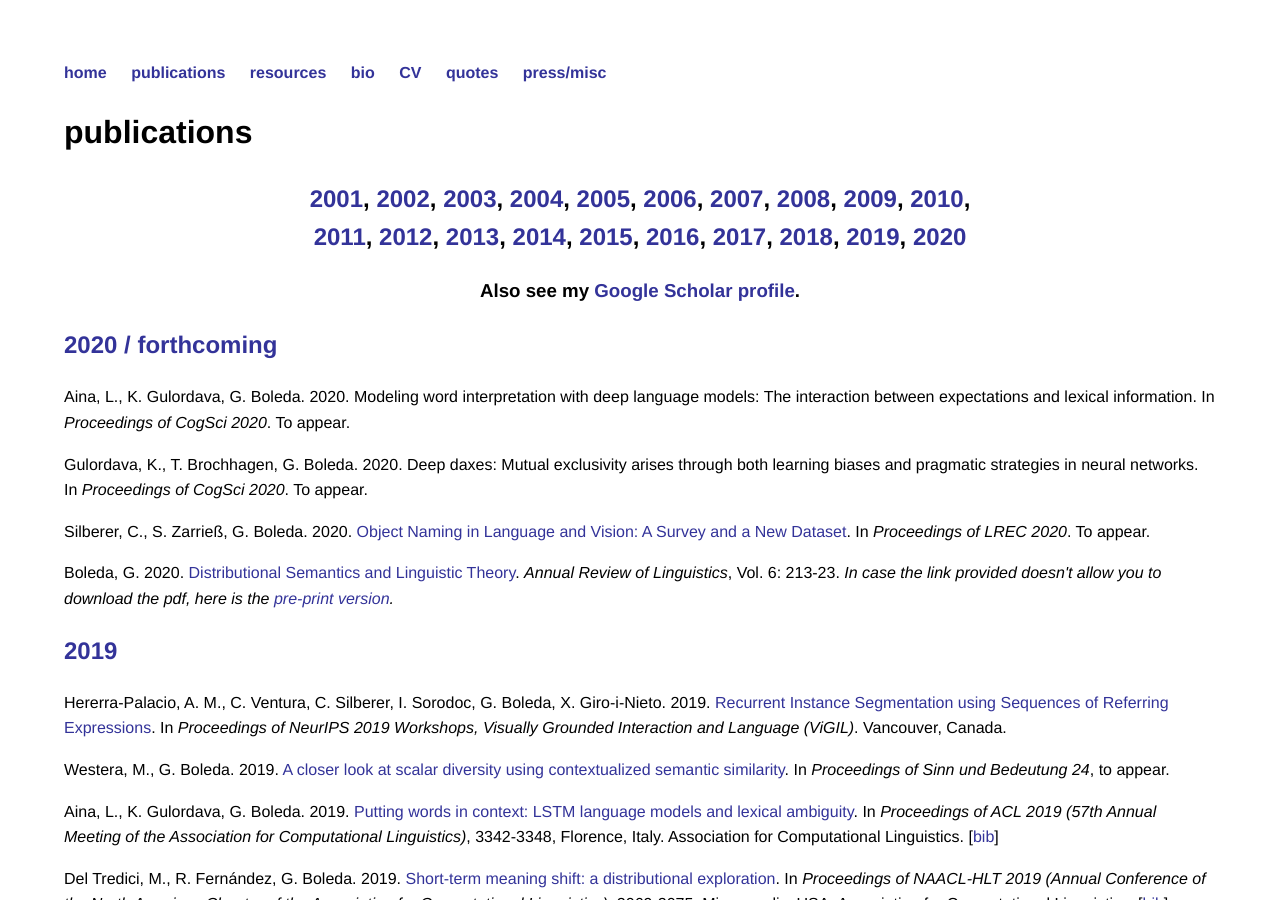
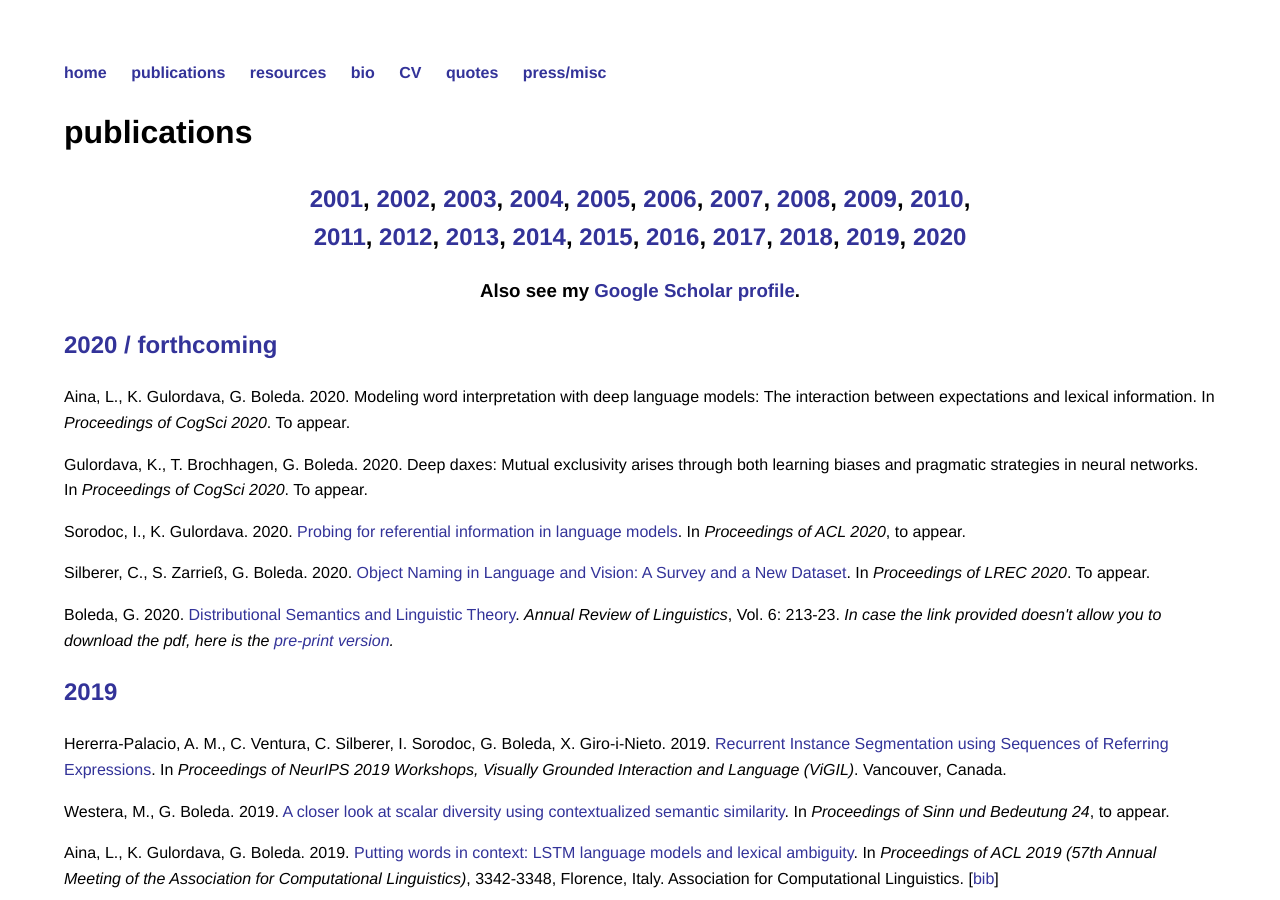
Before and after one commit to gboleda/gboleda.github.io, a Jekyll site: the page built from pubs/index.html, in a window 1280 px wide and 900 px high. Built offline with Jekyll 4.4.1, drawn with Linux system fonts in a browser that asks for light colours.

Commit message:
adds ACL 2020 paper

```diff
--- a/index.html
+++ b/index.html
@@ -46,7 +46,7 @@ In <i>Proceedings of NAACL-HLT 2019</i>, 3772-3783.
 <ul>
   <li>May 2020: Two posters accepted at CogSci 2020: <i>Modeling word interpretation with deep language models: The interaction between expectations and lexical information</i> (Aina, Brochhagen, Boleda) and <i>Deep daxes: Mutual exclusivity arises through both learning biases and pragmatic strategies in neural networks</i> (Gulordava, Brochhagen, Boleda).</li>
   <li>April 2020: Invited online talk at CLASP Seminar, Gothenburg, Sweden: "<a href="https://clasp.gu.se/digitalAssets/1770/1770573_gemma-boleda-slides-april-2020.pdf">Distributional Semantics and Linguistic Theory</a>".
-  <li>April 2020: Paper accepted at ACL 2020: Probing for referential information in language models, with Ionut-Teodor Sorodoc and Kristina Gulordava.
+  <li>April 2020: Paper accepted at ACL 2020: <a href="./pubs/acl2020anaphoraLMs_cameraready.pdf">Probing for referential information in language models</a>, with Ionut-Teodor Sorodoc and Kristina Gulordava.
   <li>March 2020: Invited online talk at LingLunch Paris Diderot, Department of Linguistics, Université Paris Diderot, Paris, France: "Distributional Semantics and Linguistic Theory".
   <li>February 2020: Paper accepted at LREC 2020: <a href="./pubs/lrec2020naming_cameraready.pdf">Object Naming in Language and Vision: A Survey and a New Dataset</a>, with Carina Silberer and Sina Zarrieß.</li>
   <li>January 2020: <i>Annual Review of Linguistics</i> paper out!
--- a/pubs/index.html
+++ b/pubs/index.html
@@ -48,6 +41,11 @@ In <i>Proceedings of </i>.
 <p>Gulordava, K., T. Brochhagen, G. Boleda. 2020.
   Deep daxes: Mutual exclusivity arises through both learning biases and pragmatic strategies in neural networks.
   In <i>Proceedings of CogSci 2020</i>. To appear.
+</p>
+
+<p>Sorodoc, I., K. Gulordava. 2020.
+<a href="./pubs/acl2020anaphoraLMs_cameraready.pdf">Probing for referential information in language models</a>.
+In <i>Proceedings of ACL 2020</i>, to appear.
 </p>
 
 <p>Silberer, C., S. Zarrieß, G. Boleda. 2020.
```
Also changed, not shown: other parts of pubs/index.html (+0 -7 lines).
